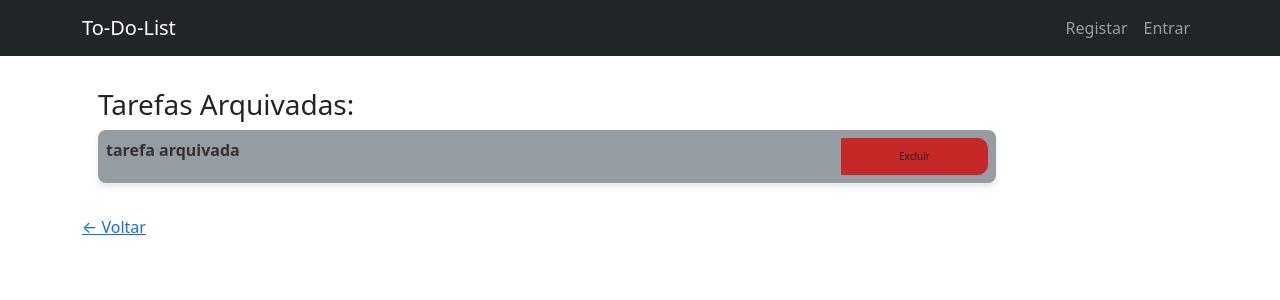
After one commit to emanuel07mii/project_to_do_list, a Django app: page /arquivados/ in a window 1280 px wide. The commit adds this page. Shown: the top 300 px of the page. Run offline with Django 5.2, Linux system fonts and the light colour scheme; data comes from the database, SQL or seed files in the repository; both versions use the stored data as it was after the commit; some libraries are stand-ins or nearby versions.

Commit message:
adding archived tasks

```diff
--- /dev/null
+++ b/static/css/styles_archived.css
@@ -0,0 +1,39 @@
+/* Estilo das tarefas Arquivadas */
+.text-bg-secondaryv2 {
+    background-color: #949da1; /* Cinza pastel para tarefas arquivadas */
+    color: #333333; /* Cinza mais escuro para contraste */
+    border-radius: 8px; /* Bordas arredondadas */
+    padding: 10px;
+    margin-bottom: 10px;
+    box-shadow: 0 4px 6px rgba(0, 0, 0, 0.1); /* Sombra suave para profundidade */
+    transition: transform 0.2s ease-in-out, box-shadow 0.2s ease-in-out; /* Transição suave para o hover */
+}
+
+  /* Efeito de hover para as Arquivadas */
+.text-bg-secondaryv2:hover {
+    transform: translateY(-5px); /* Levanta o item ao passar o mouse */
+    color: #162229;
+    box-shadow: 0 8px 12px rgba(0, 0, 0, 0.2); /* Aumenta a sombra ao passar o mouse */
+}
+
+/* Alinhamento do texto e botões para tarefas arquivadas */
+.text-bg-secondaryv2 span {
+    font-weight: bold;
+}
+
+/* Estilo do botão Excluir Tarefas Arquivadas */
+.btn-danger-archived {
+    background-color: #c62828; /* Vermelho para o botão Excluir */
+    border-color: #c62828; /* Cor da borda */
+    border-radius: 10px; /* Bordas arredondadas */
+    padding: 10px 20px; /* Tamanho adequado para o botão */
+    transition: background-color 0.3s ease, transform 0.3s ease; /* Efeito de transição */
+    font-size: 10px; /* Tamanho máximo da fonte */
+}
+
+/* Efeito de hover para o botão Excluir em Tarefas Arquivadas */
+.btn-danger-archived:hover {
+    background-color: #771818; /* Tom mais escuro de vermelho */
+    border-color: #771818; /* Cor da borda ao passar o mouse */
+    transform: scale(1.05); /* Leve aumento de tamanho ao passar o mouse */
+}
--- a/to_do_lists/models.py
+++ b/to_do_lists/models.py
@@ -5,6 +5,7 @@ class Tarefa(models.Model):
     user = models.ForeignKey(User, on_delete=models.CASCADE)
     tarefa = models.CharField(max_length=50)
     concluido = models.BooleanField(default=False)
+    arquivada = models.BooleanField(default=False)
 
     def __str__(self):
         return self.tarefa
--- /dev/null
+++ b/to_do_lists/templates/to_do_lists/arquivadas.html
@@ -0,0 +1,19 @@
+{% extends "to_do_lists/base.html" %}
+{% load static %}
+
+{% block content %}
+    <div class="p-3 mt-3 col-10">
+        <h3>Tarefas Arquivadas:</h3>
+        {% for tarefa in tarefas %}
+            <div class="mb-3 col-10 text-bg-secondaryv2 p-2 input-group">
+                <span class="col-10">{{ tarefa.tarefa }}</span>
+                <a class="btn btn-danger-archived col-2 ms-auto" href="{% url 'excluir' id=tarefa.id %}">Excluir</a>
+            </div>
+        {% empty %}
+            <p>Não há tarefas arquivadas.</p>
+        {% endfor %}
+    </div>
+    <a href="{% url 'index' %}">← Voltar</a>
+
+    <link rel="stylesheet" href="{% static 'css/styles_archived.css' %}">
+{% endblock %}
--- a/to_do_lists/templates/to_do_lists/base.html
+++ b/to_do_lists/templates/to_do_lists/base.html
@@ -27,10 +27,7 @@
                     <ul class="navbar-nav">
                       {% if user.is_authenticated %}
                         <li class="nav-item">
-                          <a class="nav-link" href="#">Arquivados</a>
-                        </li>
-                        <li class="nav-item">
-                          <a class="nav-link" href="#">Lixeira</a>
+                          <a class="nav-link" href="{% url 'tarefas_arquivadas' %}">Arquivados</a>
                         </li>
                       {% endif %}
                     </ul>
--- a/to_do_lists/templates/to_do_lists/index.html
+++ b/to_do_lists/templates/to_do_lists/index.html
@@ -57,8 +57,8 @@
                 {% for tarefa in tarefas_concluidas %}
                 <div class="mb-3 col-12 text-bg-infov2 p-2 input-group">
                     <span class="col-8">{{ tarefa }}</span>
-                    <a class="btn btn-archived col-2" href="#">Arquivar</a>
-                    <a class="btn btn-dangerv2 col-2" href="#">Excluir</a>
+                    <a class="btn btn-archived col-2" href="{% url 'arquivar_tarefa' tarefa_id=tarefa.id %}">Arquivar</a>
+                    <a class="btn btn-dangerv2 col-2" href="{% url 'excluir' id=tarefa.id %}">Excluir</a>
                 </div>
                 {% endfor %}
             {% else %}
--- a/to_do_lists/urls.py
+++ b/to_do_lists/urls.py
@@ -5,4 +5,6 @@ urlpatterns = [
     path('', views.index, name='index'),
     path('concluir/<int:id>', views.concluir, name='concluir'),
     path('excluir/<int:id>', views.excluir, name='excluir'),
+    path('arquivar/<int:tarefa_id>/', views.arquivar_tarefa, name='arquivar_tarefa'),
+    path('arquivados/', views.tarefas_arquivadas, name='tarefas_arquivadas'),
 ]
--- a/to_do_lists/views.py
+++ b/to_do_lists/views.py
@@ -1,4 +1,4 @@
-from django.shortcuts import render, redirect
+from django.shortcuts import render, redirect, get_object_or_404
 from .forms import TarefaForm
 from .models import Tarefa
 from django.http import HttpResponse
@@ -22,10 +22,11 @@ def index(request):
             tarefas_nao_concluidas = []
 
             for tarefa in tarefas_total:
-                if tarefa.concluido == True:
+                if tarefa.concluido == True and tarefa.arquivada == False:
                     tarefas_concluidas.append(tarefa)
                 else:
-                    tarefas_nao_concluidas.append(tarefa)
+                    if tarefa.arquivada == False:
+                        tarefas_nao_concluidas.append(tarefa)
         else:
             tarefas_concluidas = None
             tarefas_nao_concluidas = None
@@ -81,9 +82,23 @@ def excluir(request, id):
 
         if tarefas_total is not None:
             for tarefa in tarefas_total:
-                if tarefa.id == id:
+                if tarefa.id == id and tarefa.arquivada == True:
                     tarefa.delete()
-
+                    return redirect('tarefas_arquivadas')
+                elif tarefa.id == id:
+                    tarefa.delete()
         return redirect('index')
     else:
         return redirect('index')
+
+def arquivar_tarefa(request, tarefa_id):
+    if request.user.is_authenticated:
+        tarefa = get_object_or_404(Tarefa, id=tarefa_id)
+        if tarefa is not None:
+            tarefa.arquivada = True
+            tarefa.save()
+    return redirect('index')
+
+def tarefas_arquivadas(request):
+    tarefas = Tarefa.objects.filter(arquivada=True)
+    return render(request, 'to_do_lists/arquivadas.html', {'tarefas': tarefas})
```
Also changed, not shown: README.md, db.sqlite3, to_do_lists/migrations/0002_tarefa_arquivada.py (added).
